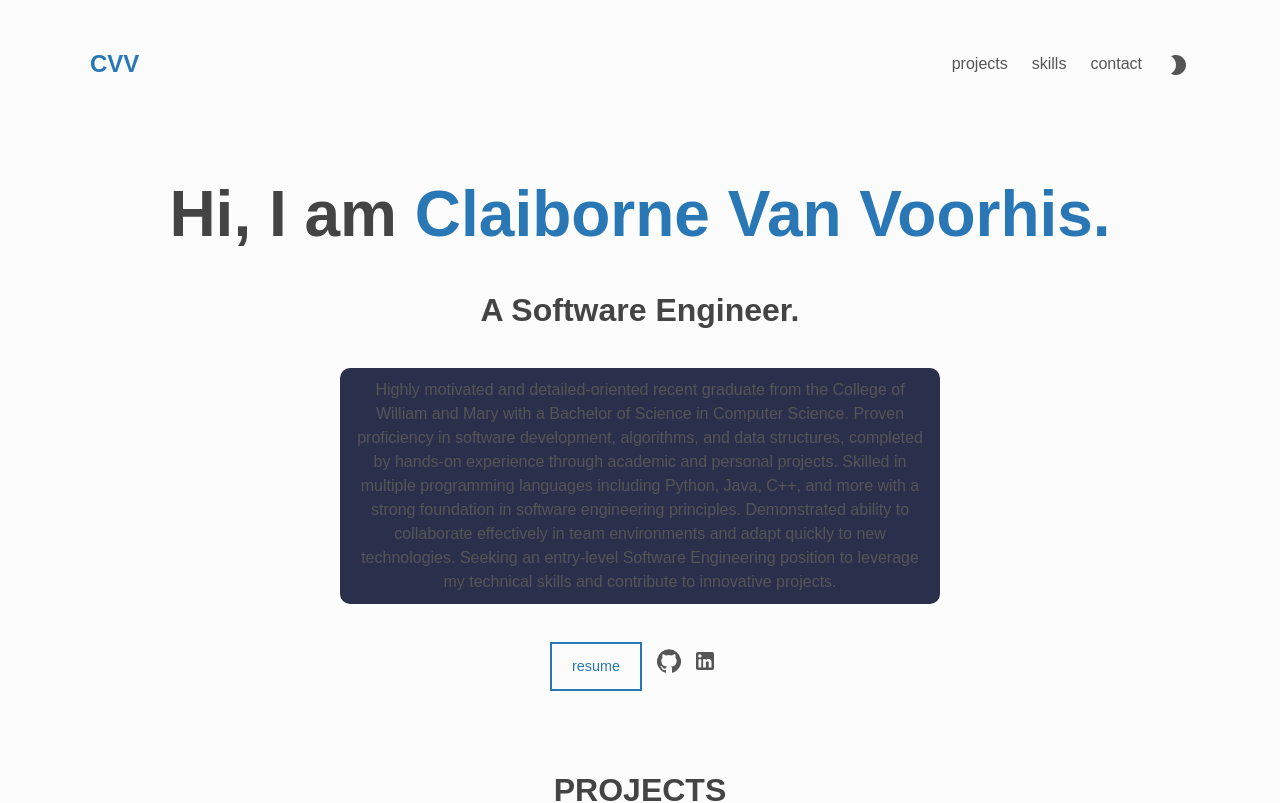
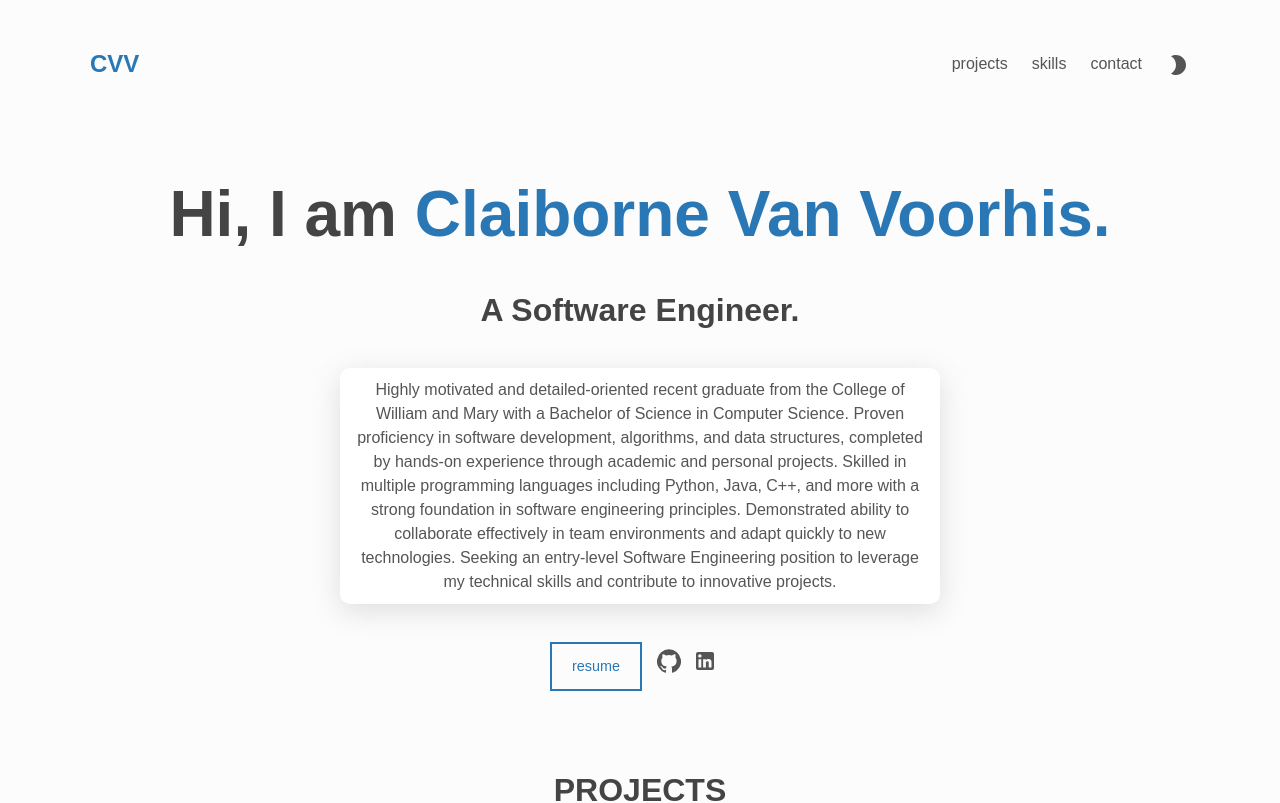
Before and after one commit to claibornevv/personal-website, a React (Create React App) app: page / in a window 1280 px wide. Shown: the top 803 px of the page. Built offline with nearby package versions, Linux system fonts and the light colour scheme.

Commit message:
updated the resume section to include my resume

```diff
--- a/src/components/About/About.css
+++ b/src/components/About/About.css
@@ -14,7 +14,8 @@
   .about__desc {
     font-size: 1rem;
     max-width: 600px;
-    background-color: #2a2f4c;
+    background-color: var(--clr-bg-alt);
+    box-shadow: var(--shadow);
     border-radius: 10px;
     padding: 10px;
     text-align: center;
--- a/src/portfolio.js
+++ b/src/portfolio.js
@@ -7,7 +7,7 @@ const about = {
     name: 'Claiborne Van Voorhis',
     role: 'Software Engineer',
     description: 'Highly motivated and detailed-oriented recent graduate from the College of William and Mary with a Bachelor of Science in Computer Science. Proven proficiency in software development, algorithms, and data structures, completed by hands-on experience through academic and personal projects. Skilled in multiple programming languages including Python, Java, C++, and more with a strong foundation in software engineering principles. Demonstrated ability to collaborate effectively in team environments and adapt quickly to new technologies. Seeking an entry-level Software Engineering position to leverage my technical skills and contribute to innovative projects.',
-    resume: 'resume link here',
+    resume: `${process.env.PUBLIC_URL}/Claiborne_Van_Voorhis_resume_2024.pdf`,
     social: {
         linkedin: 'https://linkedin.com/claiborne-van-voorhis',
         github: 'https://github.com/claibornevv',
```
Also changed, not shown: 2 other files (tests, documents, lock files or other folders).
